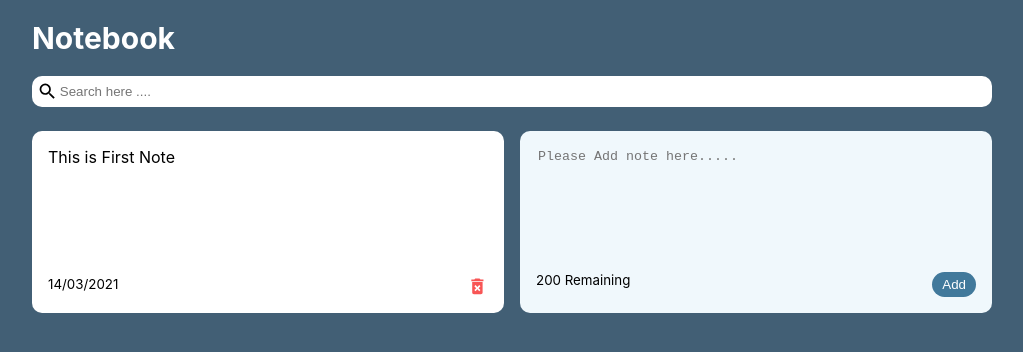
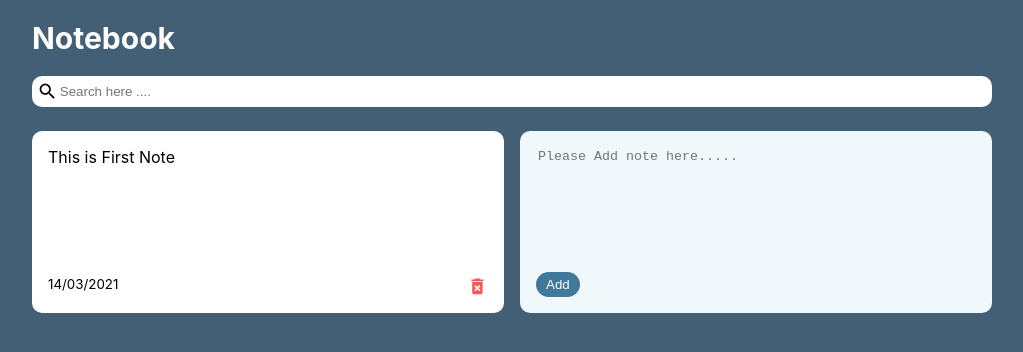
Before and after one commit to kagame8732/Note-App, a React (Create React App) app: page / in a window 1280 px wide. Shown: the top 352 px of the page, without its empty margins (128-1151 px from the left). Built offline with nearby package versions, Linux system fonts and the light colour scheme.

Commit message:
limit change commit

```diff
--- a/src/components/AddNote.js
+++ b/src/components/AddNote.js
@@ -3,13 +3,13 @@ import { useState } from "react";
 const AddNote = ({ handleAddNote }) => {
 
     const [noteText, setNoteText] = useState('');
-    const characterlimit = 200
+    // const characterlimit = 200
 
     const handleChange = (e) => {
-        if (characterlimit - e.target.value.length >= 0) {
-            setNoteText(e.target.value);
+        // if (characterlimit - e.target.value.length >= 0) {
+        setNoteText(e.target.value);
 
-        }
+        // }
     }
     const handleAddClick = () => {
         if (noteText.trim().length > 0) {
@@ -21,7 +21,7 @@ const AddNote = ({ handleAddNote }) => {
         <textarea rows="8" cols="10" placeholder="Please Add note here....."
             value={noteText} onChange={handleChange}></textarea>
         <div className="note-footer">
-            <small>{characterlimit - noteText.length} Remaining</small>
+
             <button className="add" onClick={handleAddClick}>Add</button>
         </div>
 
```
